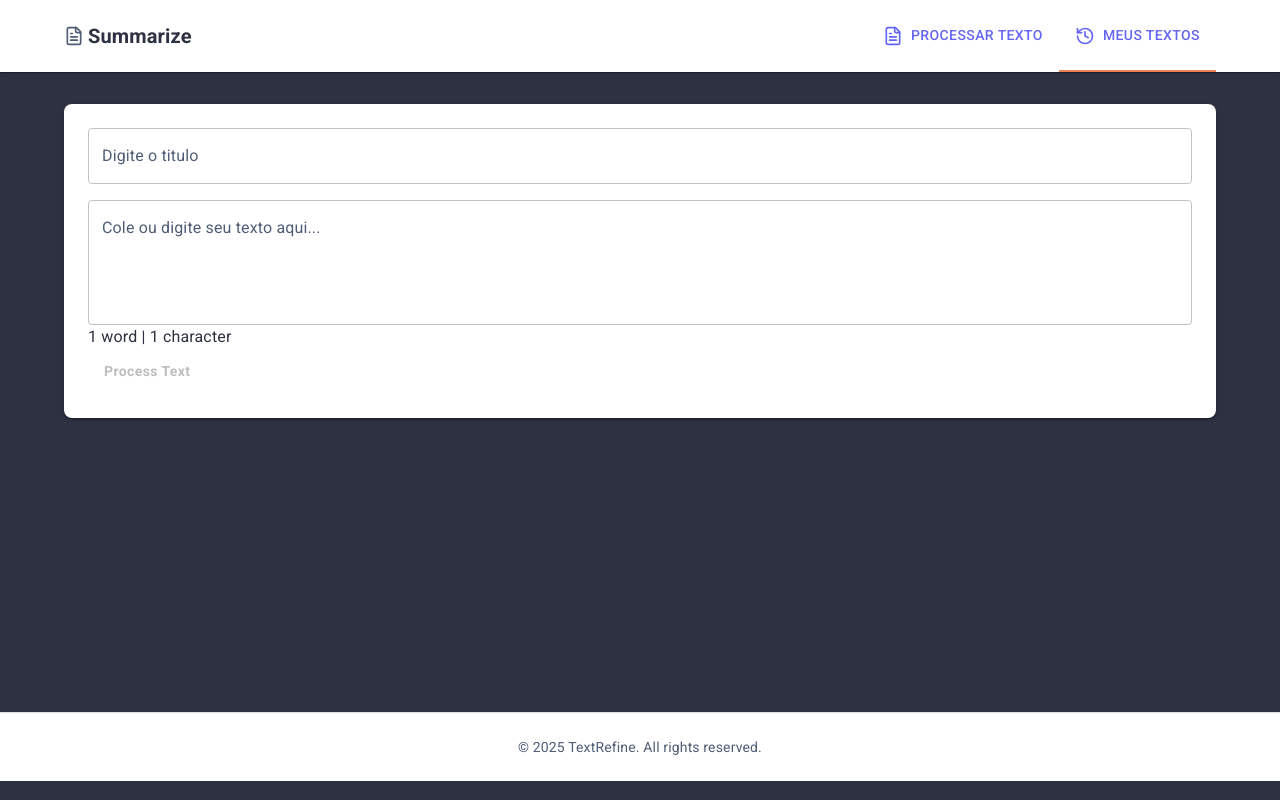
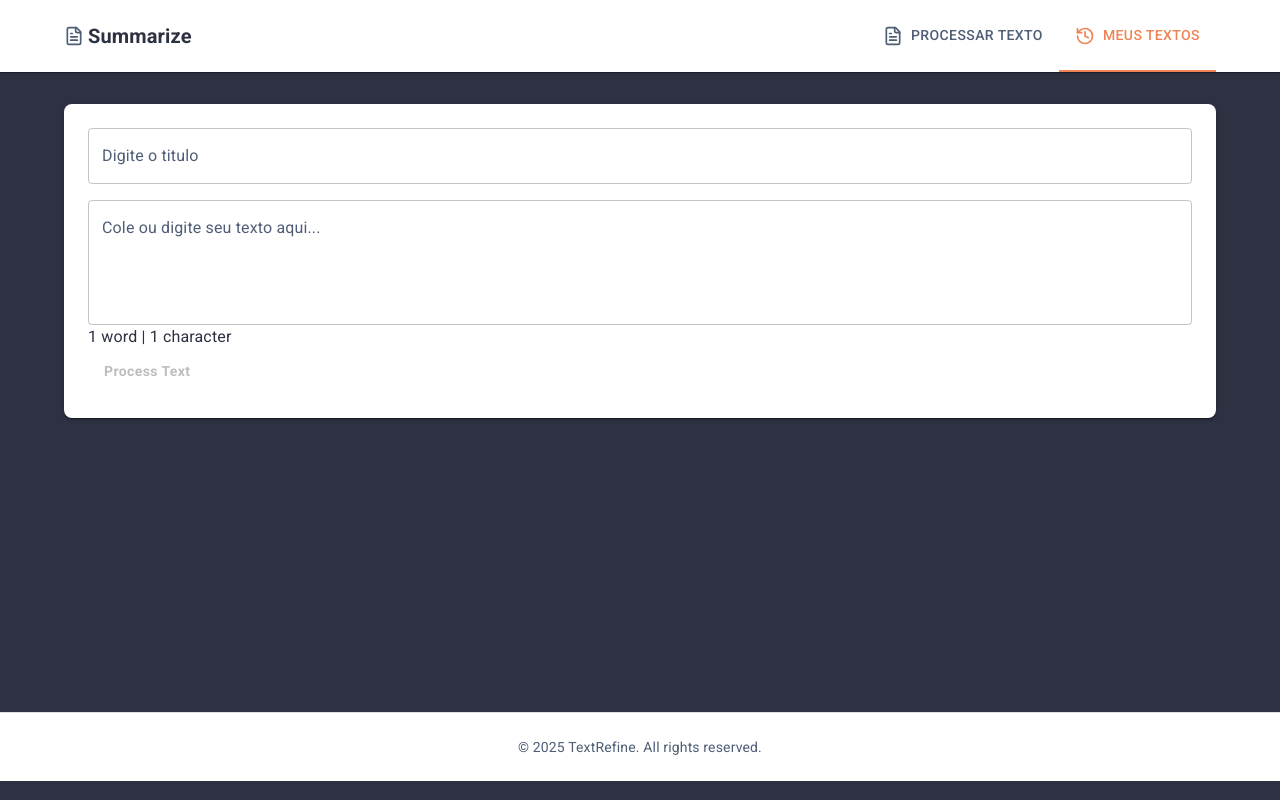
Before and after one commit to RodrigoPaulaLopes/summarize_ui, a React (Vite) app: page /home in a window 1280 px wide. Built offline with nearby package versions, Linux system fonts and the light colour scheme.

Commit message:
feat: refactor Header component to use Tab as Link for menu items

```diff
--- a/src/components/Header/Index.tsx
+++ b/src/components/Header/Index.tsx
@@ -96,14 +96,14 @@ const Header: React.FC<HeaderProps> = ({ activeTab, onTabChange }) => {
                                 sx={{ ml: 'auto' }}
                             >
                                 {menuItems.map((item) => (
-                                    <Link to={item.route} >
                                     <Tab
                                         key={item.value}
                                         icon={item.icon}
                                         label={item.label}
                                         iconPosition="start"
+                                        component={Link}
+                                        to={item.route}
                                     />
-                                    </Link>
                                 ))}
                             </Tabs>
                         )}
```
Lines whose indentation alone changed are shown as unchanged.
